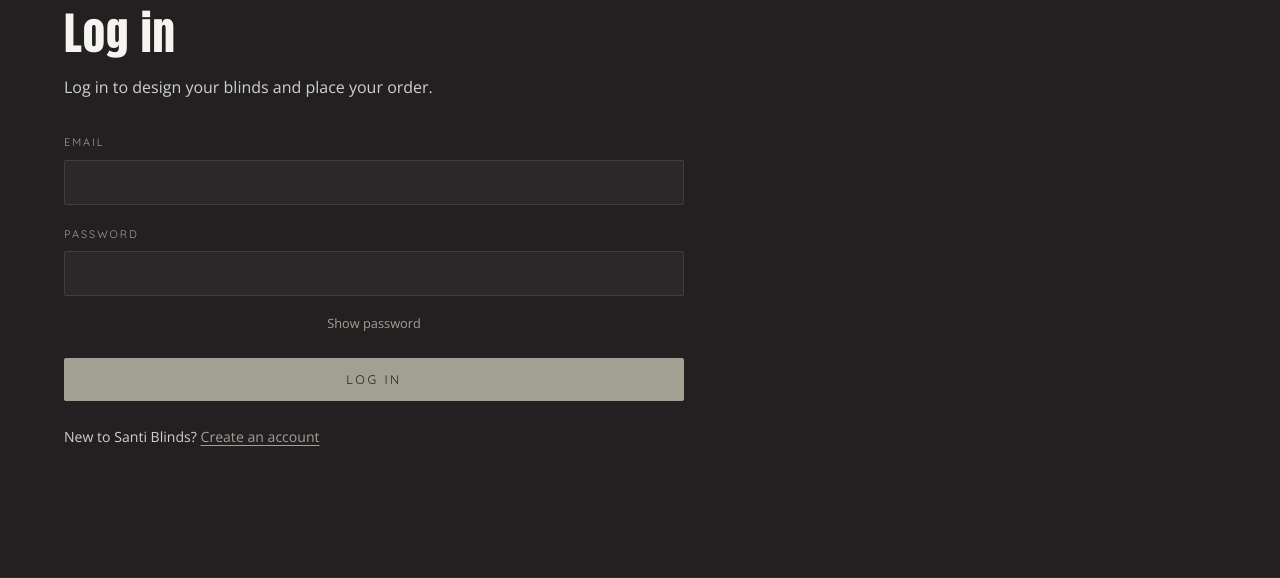
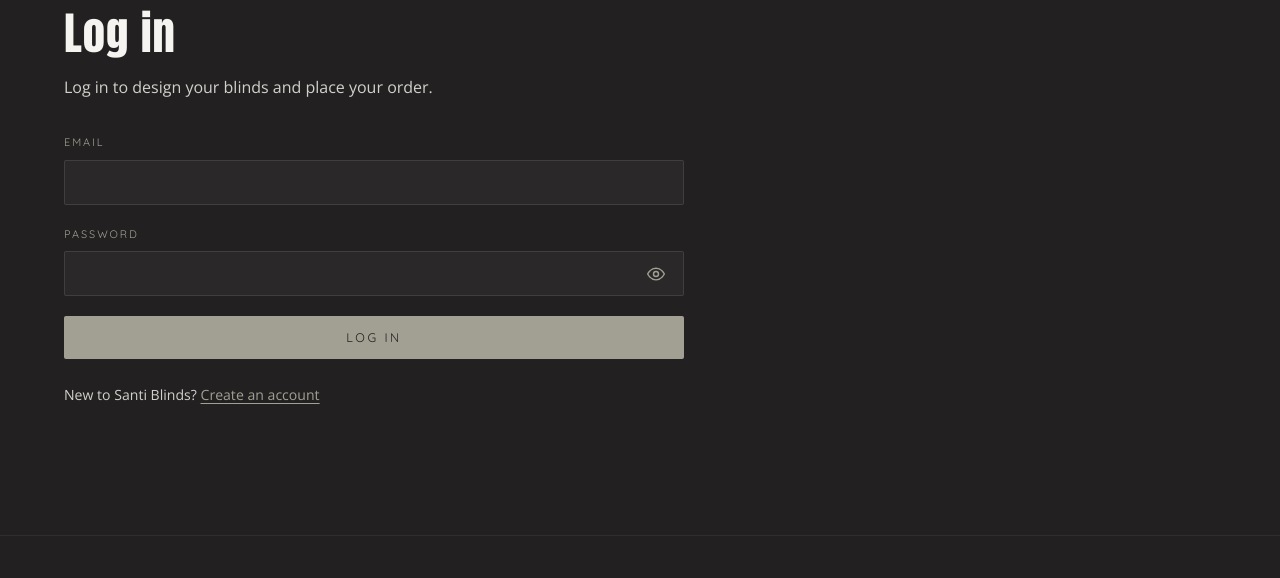
Before and after one commit to dasMeds/Santi-Blinds, a PHP site: page /order.html in a window 1280 px wide. Shown: the part 799-1377 px from the top of the page. Run offline with PHP 8.4, Linux system fonts and the light colour scheme; data comes from the database, SQL or seed files in the repository.

Commit message:
Update: Changed the show password icon

```diff
--- a/css/style.css
+++ b/css/style.css
@@ -4329,7 +4329,12 @@ ul { list-style: none; }
 .order-receipt { max-width: 100%; }
 .order-receipt .order-spec { grid-template-columns: auto 1fr; }
 .order-receipt .order-history { margin-top: 1rem; padding-top: 0; border-top: 0; }
-.password-toggle { display: inline-block; margin-top: 0.35rem; padding: 0.2rem 0; border: 0; background: transparent; color: var(--c-tan); font: inherit; font-size: 0.8rem; cursor: pointer; }
+.password-field { position: relative; }
+.password-field input { padding-right: 3rem; }
+.password-toggle { position: absolute; top: 50%; right: 0.75rem; display: grid; place-items: center; width: 2rem; height: 2rem; padding: 0; transform: translateY(-50%); border: 0; background: transparent; color: var(--c-tan); cursor: pointer; }
+.password-toggle svg { width: 1.25rem; height: 1.25rem; fill: none; stroke: currentColor; stroke-width: 1.7; stroke-linecap: round; stroke-linejoin: round; }
+.password-toggle .password-eye__slash { display: none; }
+.password-toggle[aria-pressed="true"] .password-eye__slash { display: block; }
 .password-toggle:focus-visible { outline: 2px solid currentColor; outline-offset: 2px; }
 .order-choice { display: grid; gap: 0.75rem; margin-bottom: 1.25rem; }
 .order-choice__opt { display: flex; gap: 0.75rem; align-items: flex-start; padding: 12px 14px; border: 1px solid rgba(255,255,255,0.12); cursor: pointer; }
--- a/javascript/script.js
+++ b/javascript/script.js
@@ -808,7 +808,8 @@
           const field = document.getElementById(toggle.dataset.passwordToggle);
           if (!field) return;
           field.type = 'password';
-          toggle.textContent = 'Show password';
+          toggle.setAttribute('aria-label', 'Show password');
+          toggle.title = 'Show password';
           toggle.setAttribute('aria-pressed', 'false');
         });
       });
@@ -817,7 +818,8 @@
       if (!input) return;
       const visible = input.type === 'password';
       input.type = visible ? 'text' : 'password';
-      button.textContent = visible ? 'Hide password' : 'Show password';
+      button.setAttribute('aria-label', visible ? 'Hide password' : 'Show password');
+      button.title = visible ? 'Hide password' : 'Show password';
       button.setAttribute('aria-pressed', String(visible));
     });
   });
--- a/order.html
+++ b/order.html
@@ -73,8 +73,12 @@
           <div class="form-group"><label for="lEmail">Email</label><input type="email" id="lEmail" autocomplete="username" required /></div>
           <div class="form-group">
             <label for="lPassword">Password</label>
-            <input type="password" id="lPassword" autocomplete="current-password" required />
-            <button type="button" class="password-toggle" data-password-toggle="lPassword" aria-pressed="false">Show password</button>
+            <div class="password-field">
+              <input type="password" id="lPassword" autocomplete="current-password" required />
+              <button type="button" class="password-toggle" data-password-toggle="lPassword" aria-label="Show password" aria-pressed="false" title="Show password">
+                <svg viewBox="0 0 24 24" aria-hidden="true"><path class="password-eye__outline" d="M2 12s3.6-7 10-7 10 7 10 7-3.6 7-10 7S2 12 2 12Z"/><circle cx="12" cy="12" r="3"/><path class="password-eye__slash" d="m3 3 18 18"/></svg>
+              </button>
+            </div>
           </div>
           <button type="submit" class="btn btn--primary btn--full" id="loginBtn">Log In</button>
           <p class="order-switch">New to Santi Blinds? <button type="button" class="order-link" id="showRegisterBtn">Create an account</button></p>
@@ -90,13 +94,21 @@
           <div class="form-row">
             <div class="form-group">
               <label for="rPassword">Password <span class="order-opt">(8+ characters)</span></label>
-              <input type="password" id="rPassword" autocomplete="new-password" minlength="8" required />
-              <button type="button" class="password-toggle" data-password-toggle="rPassword" aria-pressed="false">Show password</button>
+              <div class="password-field">
+                <input type="password" id="rPassword" autocomplete="new-password" minlength="8" required />
+                <button type="button" class="password-toggle" data-password-toggle="rPassword" aria-label="Show password" aria-pressed="false" title="Show password">
+                  <svg viewBox="0 0 24 24" aria-hidden="true"><path class="password-eye__outline" d="M2 12s3.6-7 10-7 10 7 10 7-3.6 7-10 7S2 12 2 12Z"/><circle cx="12" cy="12" r="3"/><path class="password-eye__slash" d="m3 3 18 18"/></svg>
+                </button>
+              </div>
             </div>
             <div class="form-group">
               <label for="rConfirm">Confirm password</label>
-              <input type="password" id="rConfirm" autocomplete="new-password" required />
-              <button type="button" class="password-toggle" data-password-toggle="rConfirm" aria-pressed="false">Show password</button>
+              <div class="password-field">
+                <input type="password" id="rConfirm" autocomplete="new-password" required />
+                <button type="button" class="password-toggle" data-password-toggle="rConfirm" aria-label="Show password" aria-pressed="false" title="Show password">
+                  <svg viewBox="0 0 24 24" aria-hidden="true"><path class="password-eye__outline" d="M2 12s3.6-7 10-7 10 7 10 7-3.6 7-10 7S2 12 2 12Z"/><circle cx="12" cy="12" r="3"/><path class="password-eye__slash" d="m3 3 18 18"/></svg>
+                </button>
+              </div>
             </div>
           </div>
           <div class="form-check">
```
Also changed, not shown: admin/admin-login.html (+6 -2 lines), admin/index.html (+6 -2 lines).
